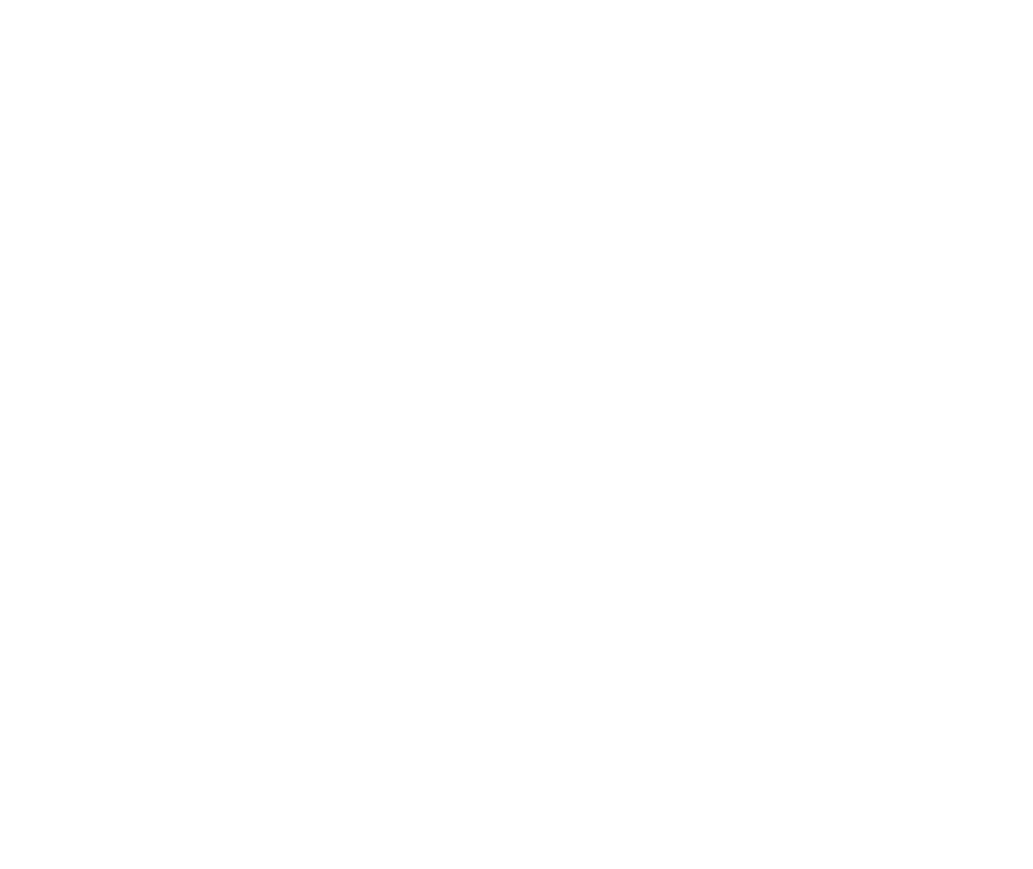
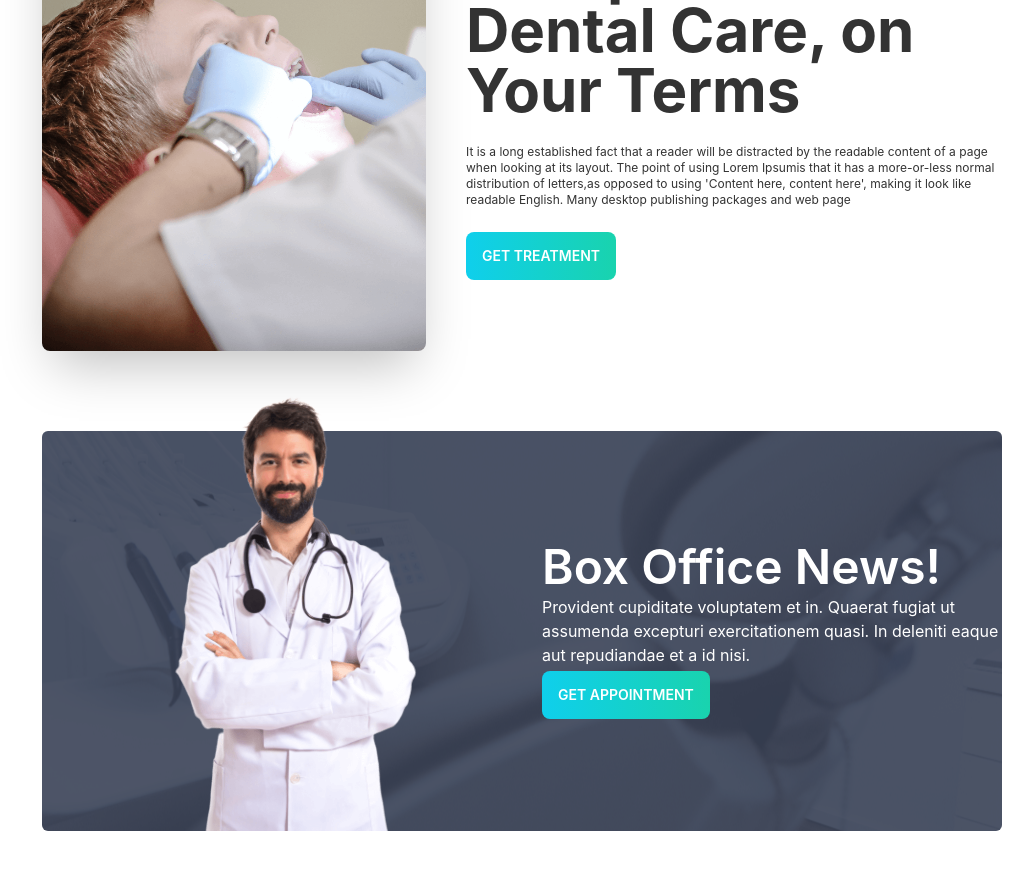
Before and after one commit to mdfaysal22/doctor-client, a React (Create React App) app: page / in a window 1280 px wide. Shown: the part 1280-2149 px from the top of the page, without its empty margins (118-1151 px from the left). Before the commit the page ends 1149 px from the top, so only its background shows below. Built offline with nearby package versions, Linux system fonts and the light colour scheme.

Commit message:
Appointment Section and Treatment Section Design

```diff
--- a/src/Components/Pages/Home/Hero/Hero.js
+++ b/src/Components/Pages/Home/Hero/Hero.js
@@ -1,4 +1,5 @@
 import React from 'react';
+import Button from '../../../utilities/Button/Button';
 import heroImg from './../../../../assets/images/chair.png'
 import './Hero.css'
 const Hero = () => {
@@ -10,7 +11,7 @@
                     <div className='text-center md:text-left'>
                         <h1 className="text-2xl md:text-5xl font-light">Your New Smile Starts Here</h1>
                         <p className="py-6">Provident cupiditate voluptatem et in. Quaerat fugiat ut assumenda excepturi exercitationem quasi. In deleniti eaque aut repudiandae et a id nisi.</p>
-                        <button className="btn text-white border-0 bg-gradient-to-r from-primary to-secondary">Get Started</button>
+                        <Button>Get Started</Button>
                     </div>
                 </div>
             </div>
--- a/src/Components/Pages/Home/Home.js
+++ b/src/Components/Pages/Home/Home.js
@@ -1,7 +1,9 @@
 import React from 'react';
 import Banner from './Banner/Banner';
 import Hero from './Hero/Hero';
+import MakeAppointment from './MakeAppointment/MakeAppointment';
 import Services from './Services/Services';
+import Treatment from './Treatment/Treatment';
 
 const Home = () => {
     return (
@@ -9,6 +11,8 @@
             <Hero></Hero>
             <Banner></Banner>
             <Services></Services>
+            <Treatment></Treatment>
+            <MakeAppointment></MakeAppointment>
         </div>
     );
 };
--- /dev/null
+++ b/src/Components/Pages/Home/MakeAppointment/MakeAppointment.css
@@ -0,0 +1,6 @@
+.bg-app{
+    background-image: url(../../../../assets/images/appointment.png);
+    background-position: center;
+    background-size: cover;
+    background-attachment: fixed;
+}
--- /dev/null
+++ b/src/Components/Pages/Home/MakeAppointment/MakeAppointment.js
@@ -0,0 +1,22 @@
+import React from 'react';
+import Button from '../../../utilities/Button/Button';
+import doctor from './../../../../assets/images/doctor.png'
+import './MakeAppointment.css'
+const MakeAppointment = () => {
+    return (
+        <section className='my-20'>
+            <div className='bg-app rounded-md'>
+                <div className="flex  justify-center items-center gap-x-5 lg:flex-row">
+                    <img src={doctor} alt="Doctor" className="w-1/2 hidden md:block -mt-20" />
+                    <div className='text-white p-4 md:p-0'>
+                        <h1 className="text-2xl md:text-3xl lg:text-5xl font-semibold">Box Office News!</h1>
+                        <p className="py-1">Provident cupiditate voluptatem et in. Quaerat fugiat ut assumenda excepturi exercitationem quasi. In deleniti eaque aut repudiandae et a id nisi.</p>
+                        <Button>Get Appointment</Button>
+                    </div>
+                </div>
+            </div>
+        </section>
+    );
+};
+
+export default MakeAppointment;
--- /dev/null
+++ b/src/Components/Pages/Home/Treatment/Treatment.js
@@ -0,0 +1,22 @@
+import React from 'react';
+import Button from '../../../utilities/Button/Button';
+import treatmentImg from "./../../../../assets/images/treatment.png"
+
+const Treatment = () => {
+    return (
+        <div className='my-5'>
+            <div className="hero">
+                <div className="hero-content p-0 flex-col gap-10 lg:flex-row">
+                    <img src={treatmentImg} alt='Treatment photos' className="w-full mx-0 md:max-w-sm rounded-lg shadow-2xl" />
+                    <div className=' text-center md:text-left'>
+                        <h1 className="text-xl md:text-4xl lg:text-6xl font-bold">Exceptional Dental Care, on Your Terms</h1>
+                        <p className="py-2 text-xs md:Text-sm md:py-6">It is a long established fact that a reader will be distracted by the readable content of a page when looking at its layout. The point of using Lorem Ipsumis that it has a more-or-less normal distribution of letters,as opposed to using 'Content here, content here', making it look like readable English. Many desktop publishing packages and web page</p>
+                        <Button>Get Treatment</Button>
+                    </div>
+                </div>
+            </div>
+        </div>
+    );
+};
+
+export default Treatment;
--- /dev/null
+++ b/src/Components/utilities/Button/Button.js
@@ -0,0 +1,9 @@
+import React from 'react';
+
+const Button = ({children}) => {
+    return (
+        <button className="btn text-white border-0 bg-gradient-to-r from-primary to-secondary">{children}</button>
+    );
+};
+
+export default Button;
```
